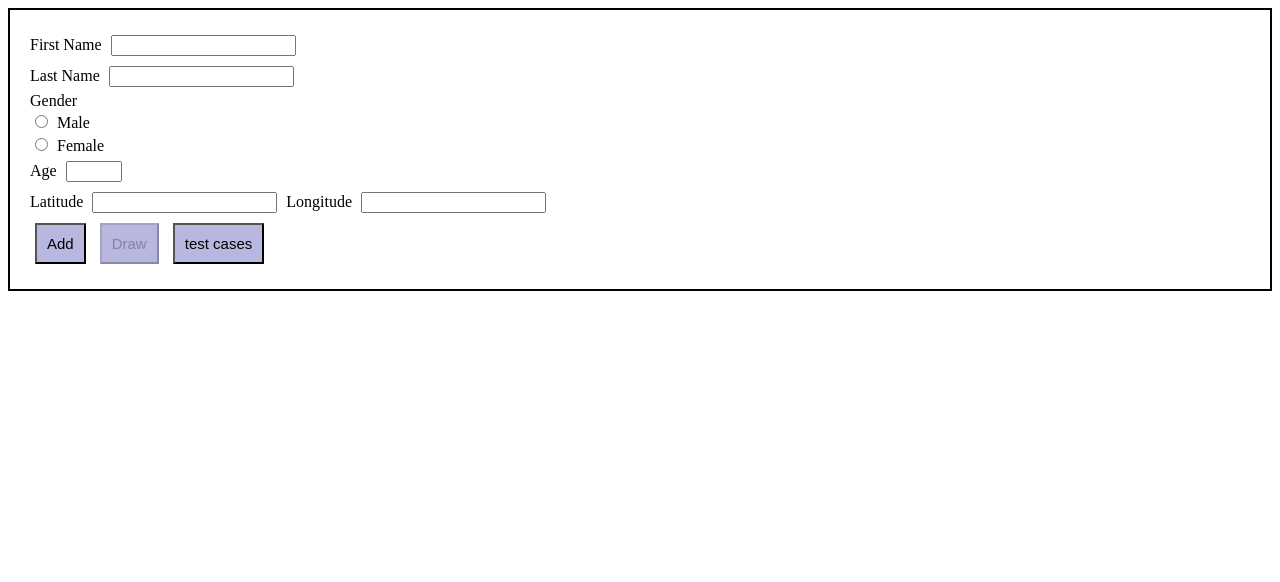
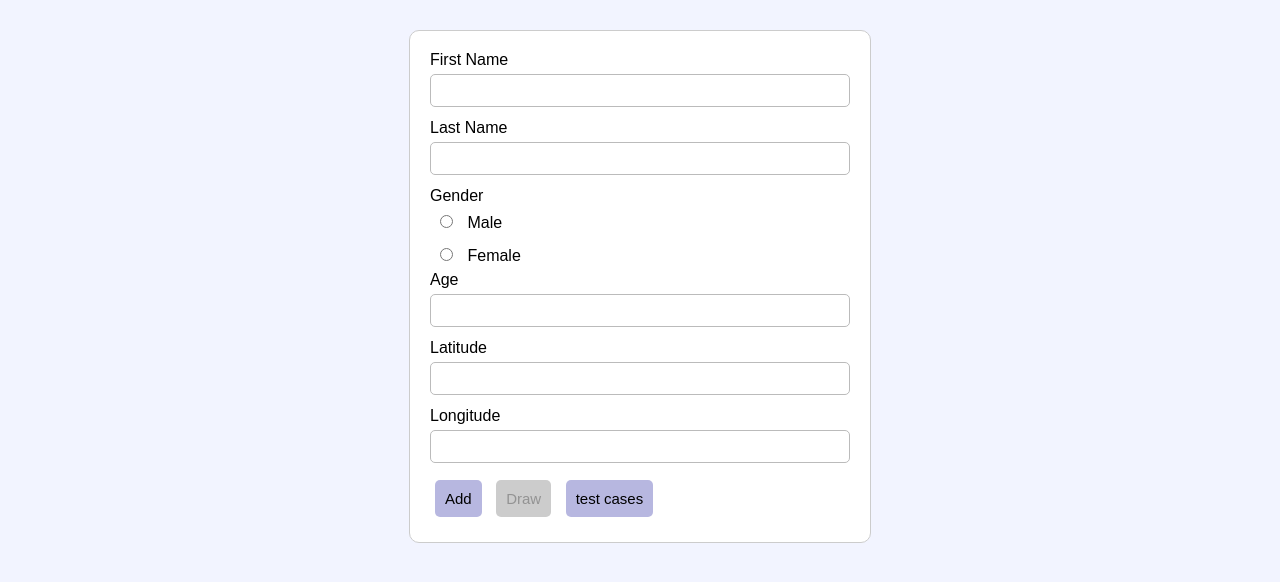
Before and after one commit to rashahalima/map-task, a website with bundled scripts: page index.html in a window 1280 px wide. Built offline with nearby package versions, Linux system fonts and the light colour scheme.

Commit message:
edit style

```diff
--- a/css/style.css
+++ b/css/style.css
@@ -3,18 +3,49 @@
   height: 500px;
   width: 100%;
 }
+
+body {
+  background-color: #f2f4ff;
+  font-family: Arial, sans-serif;
+}
+
 #main-form {
-  display: block;
+  width: 90%;
+  max-width: 420px;
+  margin: 30px auto;
   padding: 20px;
-  border: 2px solid black;
+  border: 1px solid #ccc;
+  border-radius: 10px;
+  background-color: white;
 }
-input {
-  margin: 5px;
+
+input[type="text"],
+input[type="number"] {
+  width: 100%;
+  box-sizing: border-box;
+  margin: 5px 0 12px;
+  padding: 8px;
+  border: 1px solid #bbb;
+  border-radius: 5px;
+}
+input[type="radio"] {
+  margin: 10px;
 }
 button {
   padding: 10px;
   font-size: 15px;
-
   background-color: rgb(183, 183, 224);
   margin: 5px;
+  border: none;
+  border-radius: 5px;
+  cursor: pointer;
 }
+
+button:hover {
+  background-color: rgb(160, 160, 210);
+}
+
+button:disabled {
+  background-color: #ccc;
+  cursor: not-allowed;
+}
```
